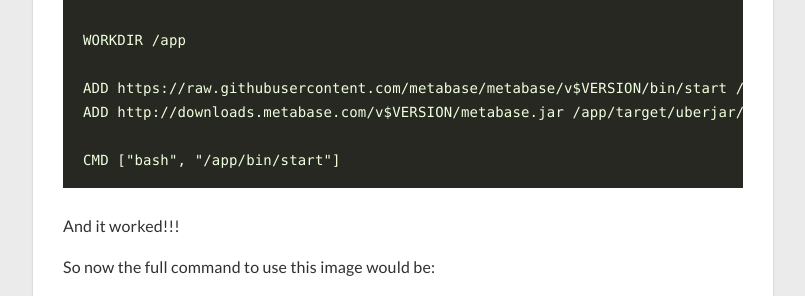
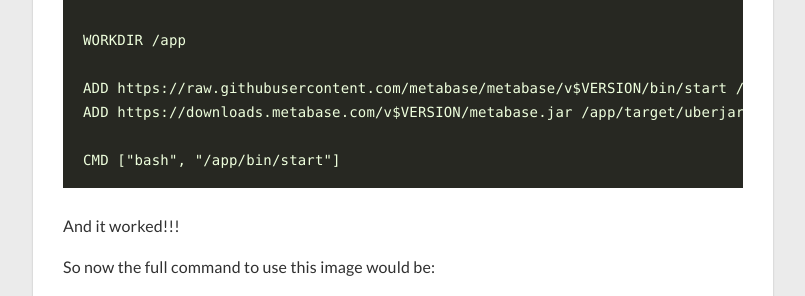
Before and after one commit to jvtrigueros/blog.jvtrigueros.com, a Jekyll site: the page built from src/_posts/2019-01-01-using-metabase-with-docker-and-sqlite.md, in a window 1280 px wide. Shown: the part 1462-1758 px from the top of the page, without its empty margins (237-1042 px from the left). Built offline with Jekyll 4.4.1, drawn with Linux system fonts in a browser that asks for light colours; nearby versions of some CDN libraries; comment, search, counter and statistics services are not loaded; some of the changed lines change nothing that is shown; some of the changed text lies outside the part shown.

Commit message:
Update old links from http -> https

````diff
--- a/src/_config.yml
+++ b/src/_config.yml
@@ -1,14 +1,14 @@
 # Site settings
 title: Grain
 description: Thoughts of a Software Developer
-url: http://blog.jvtrigueros.com
+url: https://blog.jvtrigueros.com
 
 author:
   name     : Jose V. Trigueros
   email    : j.v.trigueros+blog@gmail.com
-  url      : http://blog.jvtrigueros.com
+  url      : https://blog.jvtrigueros.com
   linkedin : https://www.linkedin.com/in/jvtrigueros/
-  twitter  : http://twitter.com/jvtrigueros
+  twitter  : https://twitter.com/jvtrigueros
 
 github: https://github.com/jvtrigueros/blog.jvtrigueros.com
 disqus_shortname: grain-blog
--- a/src/_includes/footer.html
+++ b/src/_includes/footer.html
@@ -3,6 +3,6 @@
 
     {% include social-icons.html %}
 
-    <small>&copy; {{ site.time | date: '%Y' }} All rights reserved. Made with <a href="http://jekyllrb.com" target="_blank">Jekyll</a> and <i class="fa fa-heart"></i></small>
+    <small>&copy; {{ site.time | date: '%Y' }} All rights reserved. Made with <a href="https://jekyllrb.com" target="_blank">Jekyll</a> and <i class="fa fa-heart"></i></small>
   </div>
 </footer>
--- a/src/_layouts/post.html
+++ b/src/_layouts/post.html
@@ -19,7 +19,7 @@
 
       <span>Share this: </span>
 
-      <a href="http://twitter.com/share?text={{page.title}}&amp;url={{site.url}}{{ page.url }}&amp;hashtags=dev,blog&amp;via=jvtrigueros"
+      <a href="https://twitter.com/share?text={{page.title}}&amp;url={{site.url}}{{ page.url }}&amp;hashtags=dev,blog&amp;via=jvtrigueros"
       onclick="window.open(this.href, 'twitter-share', 'width=550,height=235');return false;">
         <i class="fa fa-twitter-square"></i>
       </a>
--- a/src/_posts/2019-01-01-using-metabase-with-docker-and-sqlite.md
+++ b/src/_posts/2019-01-01-using-metabase-with-docker-and-sqlite.md
@@ -63,7 +63,7 @@
 WORKDIR /app
 
 ADD https://raw.githubusercontent.com/metabase/metabase/v$VERSION/bin/start /app/bin/
-ADD http://downloads.metabase.com/v$VERSION/metabase.jar /app/target/uberjar/
+ADD https://downloads.metabase.com/v$VERSION/metabase.jar /app/target/uberjar/
 
 CMD ["bash", "/app/bin/start"]
 ```
````
